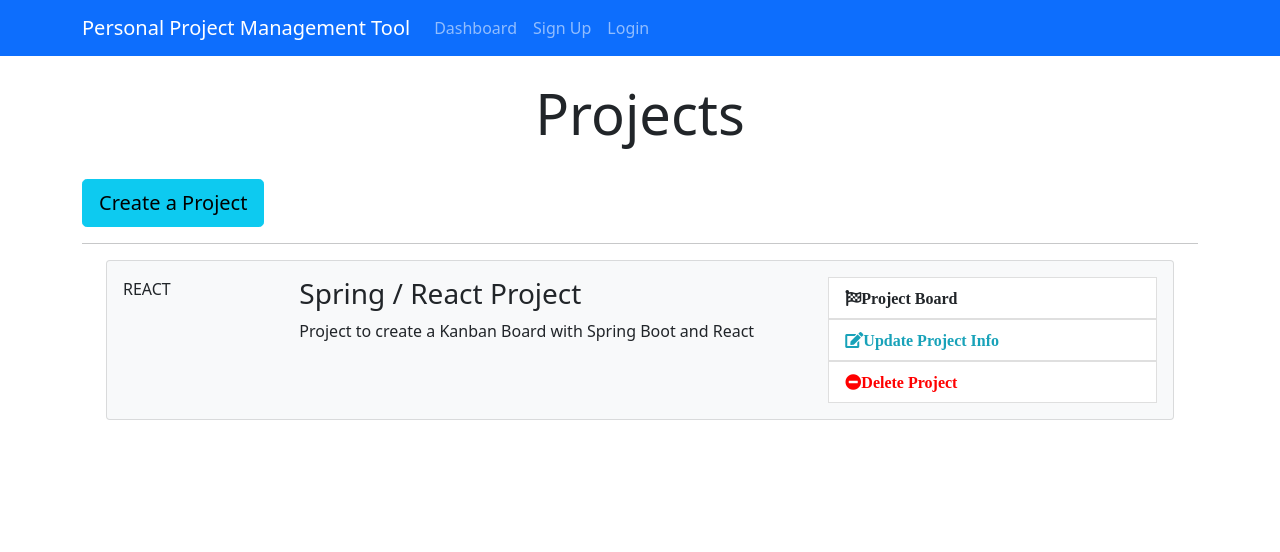
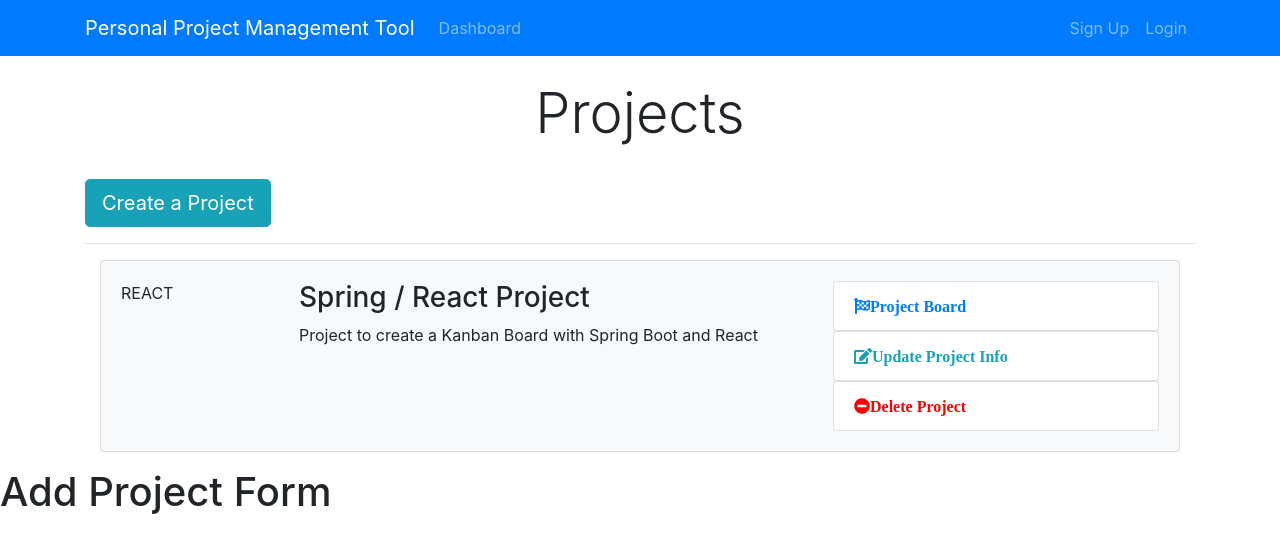
Before and after one commit to leotrevino/AgileIntPPMTool, a React (Create React App) app in the folder ppmtool-react-client/: page /addProject in a window 1280 px wide. Shown: the top 552 px of the page. Built offline with nearby package versions, Linux system fonts and the light colour scheme.

Commit message:
branch16 commitment

```diff
--- a/ppmtool-react-client/src/App.js
+++ b/ppmtool-react-client/src/App.js
@@ -3,15 +3,21 @@
 import Dashboard from './components/Dashboard';
 import Header from "./components/Layout/Header";
 import "bootstrap/dist/css/bootstrap.min.css";
+import { BrowserRouter as Router, Route } from "react-router-dom";
+import AddProject from "./components/Project/AddProject";
 
 
 class App extends Component {
   render () {
     return (
-      <div className="App">
-      <Header />
-        <Dashboard />
-      </div>
+      <Router>
+        <div className="App">
+          <Header />
+          <Dashboard />
+          <Route exact path="/dashboard" component={Dashboard} />
+          <Route exact path="/addProject" component={AddProject} />
+        </div>
+      </Router>
     );
   }
 
--- a/ppmtool-react-client/src/components/Dashboard.js
+++ b/ppmtool-react-client/src/components/Dashboard.js
@@ -1,4 +1,5 @@
 import React, { Component } from 'react';
+import CreateProjectButton from './Project/CreateProjectButton';
 import ProjectItem from './Project/ProjectItem';
 
 class Dashboard extends Component {
@@ -10,10 +11,12 @@
                     <div className="col-md-12">
                         <h1 className="display-4 text-center">Projects</h1>
                         <br />
-                        <a href="ProjectForm.html" className="btn btn-lg btn-info">
-                            Create a Project
-                        </a>
+                        <CreateProjectButton />
+
+
                         <br />
+
+
                         <hr />
                         <ProjectItem />
                     </div>
--- /dev/null
+++ b/ppmtool-react-client/src/components/Project/AddProject.js
@@ -0,0 +1,14 @@
+import React, { Component } from "react";
+
+class AddProject extends Component {
+    render()    {
+        return (
+            <div>
+               <h1>Add Project Form</h1>
+            </div>
+        );
+    }
+}
+
+
+export default AddProject;
--- /dev/null
+++ b/ppmtool-react-client/src/components/Project/CreateProjectButton.js
@@ -0,0 +1,15 @@
+import React from "react";
+import {Link} from "react-router-dom"
+
+const CreateProjectButton = () => {
+    return (
+        <React.Fragment>
+            <Link to="/addProject" className="btn btn-lg btn-info">
+                Create a Project
+            </Link>
+        </React.Fragment>
+    );
+};
+
+
+export default CreateProjectButton;
```
Also changed, not shown: ppmtool-react-client/package.json (+5 -4 lines), 1 other file (tests, documents, lock files or other folders).
